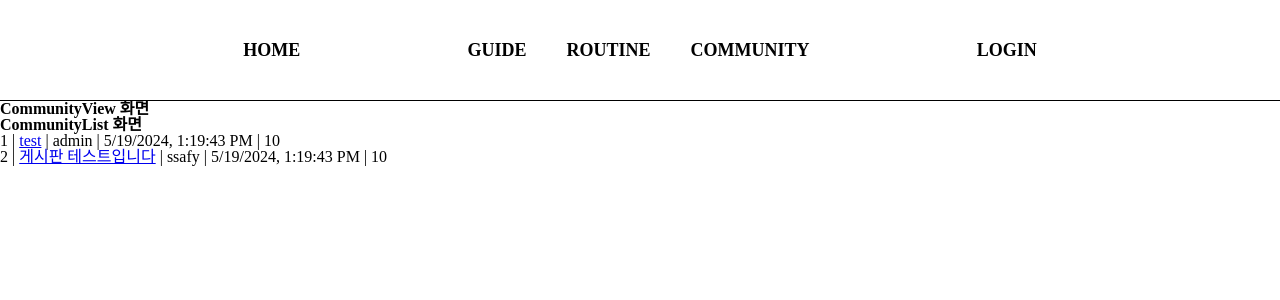
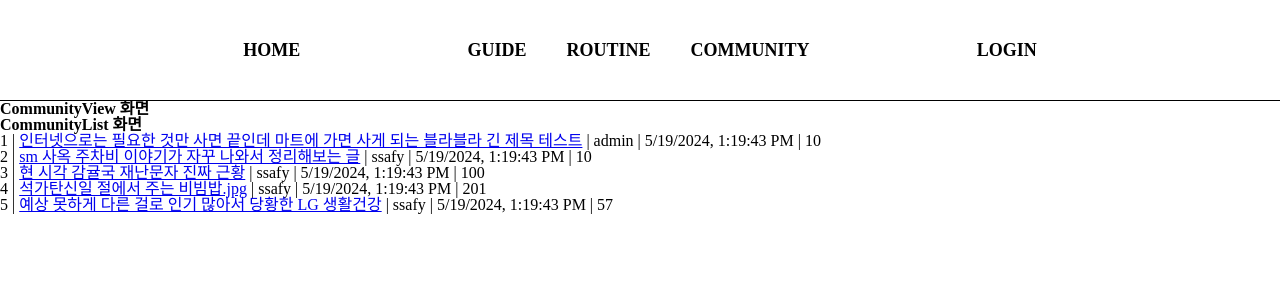
Before and after one commit to chtoqur/FitMate, a Vue app in the folder fitmate-vue/: page /community in a window 1280 px wide. Shown: the top 300 px of the page. Built offline with nearby package versions, Linux system fonts and the light colour scheme; a web font is replaced by a local one.

Commit message:
home 인기게시글 섹션 생성

```diff
--- /dev/null
+++ b/fitmate-vue/src/components/home/HomePopularPost.vue
@@ -0,0 +1,134 @@
+<template>
+  <div class="popular-post">
+    <div class="popular-title">
+      <h3>커뮤니티 인기글</h3>
+    </div>
+    <ol>
+      <li v-for="(post, index) in homeStore.popularPostList" :key="post.id"
+      class="popular-li">
+        <a href="#" class="popular-link">
+          <div class="wrap-info">
+            <span class="post-idx">{{ index + 1 }}</span>
+            <div class="wrap-title">
+              <span class="mdi mdi-image" v-if="post.file.length !== 0"></span>
+              <span class="post-title">{{ post.title }}</span>
+            </div>
+          </div>
+          <div class="wrap-cmt">
+            <span>
+              댓글
+              <span class="post-cmt-cnt">
+                {{ post.commentCnt }}
+              </span>
+            </span>
+          </div>
+        </a>
+      </li>
+    </ol>
+  </div>
+</template>
+
+<script setup>
+import { ref, onMounted, computed } from 'vue';
+import { useHomeStore } from '@/stores/home';
+import { useCommunityStore } from "@/stores/community";
+
+const homeStore = useHomeStore();
+const communityStore = useCommunityStore();
+
+onMounted(() => {
+  communityStore.getPostList();
+  homeStore.getPopularPosts();
+});
+
+</script>
+
+<style scoped>
+.popular-post {
+  margin-top: 50px;
+  height: 500px;
+}
+
+.popular-title {
+  display: flex;
+  height: 30px;
+  align-items: center;
+  margin-bottom: 15px;
+}
+
+.popular-title h3 {
+  border: 1px solid black;
+  border-radius: 7px;
+  padding: 10px;
+
+}
+
+.popular-title h3:hover {
+  cursor: default;
+}
+
+.popular-li {
+  display: flex;
+  width: 500px;
+  border-bottom: 1px solid rgb(206, 205, 205);
+}
+
+.popular-li:hover {
+  background-color: rgb(236, 236, 236);
+}
+
+.popular-link {
+  display: flex;
+  height: 50px;
+  width: 100%;
+  justify-content: space-between;
+  align-items: center;
+  color: black;
+  text-decoration: none;
+}
+
+.wrap-info {
+  display: flex;
+  width: 80%;
+}
+
+.post-idx {
+  display: flex;
+  justify-content: center;
+  align-items: center;
+  font-weight: bold;
+}
+
+.wrap-title {
+  display: flex;
+}
+
+.mdi-image {
+  margin-right: 5px;
+  color: gray;
+}
+
+.post-title {
+  line-height: 18px;
+  overflow: hidden;
+  text-overflow: ellipsis;
+  display: -webkit-box;
+  -webkit-line-clamp: 1;
+  height: 1.1em;
+  -webkit-box-orient: vertical;
+  white-space: initial;
+}
+
+.wrap-cmt {
+  display: flex;
+  justify-content: end;
+  font-size: 12px;
+  margin-left: 4px;
+  margin-right: 10px;
+}
+
+.post-cmt-cnt {
+  color: red;
+  font-weight: bold;
+}
+</style>
--- a/fitmate-vue/src/stores/community.js
+++ b/fitmate-vue/src/stores/community.js
@@ -15,7 +15,9 @@ export const useCommunityStore = defineStore("community", () => {
     regDate: new Date().toLocaleString(),
     likeCount: 1,
     viewCount: 10,
+    commentCnt: 3,
     category: "notice",
+    file: [],
   });
 
   const createPost = function (post) {
@@ -28,23 +30,63 @@ export const useCommunityStore = defineStore("community", () => {
     postList.value = [
       {
         id: 1,
-        title: "test",
+        title: "인터넷으로는 필요한 것만 사면 끝인데 마트에 가면 사게 되는 블라블라 긴 제목 테스트",
         content: "test",
         writer: "admin",
         regDate: new Date().toLocaleString(),
         likeCount: 1,
         viewCount: 10,
+        commentCnt: 13,
         category: "notice",
+        file: [],
       },
       {
         id: 2,
-        title: "게시판 테스트입니다",
+        title: "sm 사옥 주차비 이야기가 자꾸 나와서 정리해보는 글",
         content: "Test2",
         writer: "ssafy",
         regDate: new Date().toLocaleString(),
         likeCount: 1,
         viewCount: 10,
+        commentCnt: 25,
         category: "free",
+        file: [],
+      },
+      {
+        id: 3,
+        title: "현 시각 감귤국 재난문자 진짜 근황",
+        content: "Test3",
+        writer: "ssafy",
+        regDate: new Date().toLocaleString(),
+        likeCount: 12,
+        viewCount: 100,
+        commentCnt: 59,
+        category: "free",
+        file: [{title: "test"}],
+      },
+      {
+        id: 4,
+        title: "석가탄신일 절에서 주는 비빔밥.jpg",
+        content: "Test4",
+        writer: "ssafy",
+        regDate: new Date().toLocaleString(),
+        likeCount: 23,
+        viewCount: 201,
+        commentCnt: 82,
+        category: "free",
+        file: [{title: "test"}],
+      },
+      {
+        id: 5,
+        title: "예상 못하게 다른 걸로 인기 많아서 당황한 LG 생활건강",
+        content: "Test5",
+        writer: "ssafy",
+        regDate: new Date().toLocaleString(),
+        likeCount: 52,
+        viewCount: 57,
+        commentCnt: 210,
+        category: "free",
+        file: [],
       },
     ];
   };
--- /dev/null
+++ b/fitmate-vue/src/stores/home.js
@@ -0,0 +1,20 @@
+import { ref, computed } from "vue";
+import { defineStore } from "pinia";
+import { useCommunityStore } from '@/stores/community';
+
+export const useHomeStore = defineStore("home", ()=>{
+
+  const communityStore = useCommunityStore();
+  const popularPostList = ref([]);
+
+  const getPopularPosts = function() {
+    popularPostList.value = communityStore.postList.sort((postA, postB)=>{
+      return postB.commentCnt - postA.commentCnt;
+    }).slice(0, 5);
+  }
+
+  return {
+    popularPostList,
+    getPopularPosts,
+  }
+})
--- a/fitmate-vue/src/views/HomeView.vue
+++ b/fitmate-vue/src/views/HomeView.vue
@@ -1,11 +1,14 @@
 <template>
+  <div class="rank-section">
+    <HomePopularPost />
+  </div>
   <div>
-    <h1>이서왕자 강현공주</h1>
     <KakaoMap />
   </div>
 </template>
 
 <script setup>
+import HomePopularPost from "@/components/home/HomePopularPost.vue";
 import KakaoMap from "@/components/kakao/KakaoMap.vue";
 </script>
 
@@ -13,4 +16,8 @@ import KakaoMap from "@/components/kakao/KakaoMap.vue";
 * {
   text-align: center;
 }
+
+.rank-section {
+  margin: 0 19%;
+}
 </style>
```
Also changed, not shown: fitmate-vue/src/components/home/HomeRankedVideo.vue (added, +13 -0 lines).
